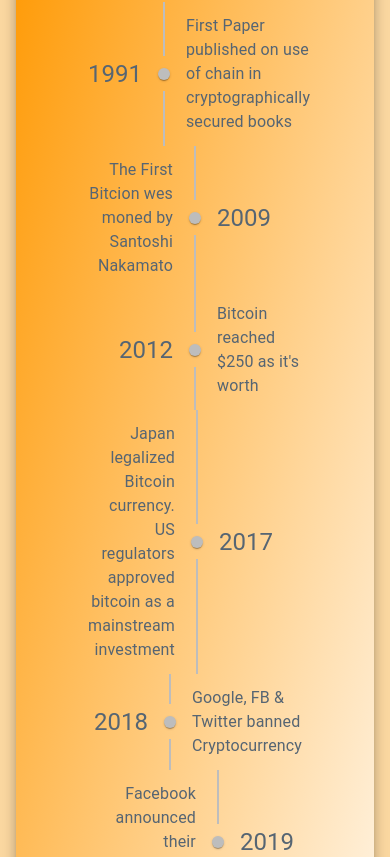
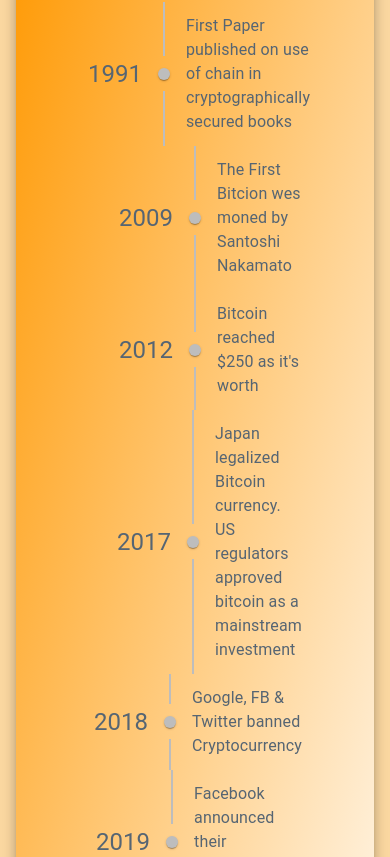
Before and after one commit to SoumyajeetDas/Bags-MaterialUI-Project, a React (Create React App) app: page / in a window 390 px wide. Shown: the part 1759-2616 px from the top of the page. Built offline with nearby package versions, Linux system fonts and the light colour scheme; a web font is replaced by a local one.

Commit message:
Made Timeline Reponsive

```diff
--- a/src/components/Content/TimelineComponent/Timelinecomponent.js
+++ b/src/components/Content/TimelineComponent/Timelinecomponent.js
@@ -1,5 +1,5 @@
 import React from 'react';
-import { Typography } from '@mui/material'
+import { Typography, useTheme, useMediaQuery } from '@mui/material'
 import Timeline from '@mui/lab/Timeline';
 import TimelineItem from '@mui/lab/TimelineItem';
 import TimelineSeparator from '@mui/lab/TimelineSeparator';
@@ -10,9 +10,17 @@ import TimelineDot from '@mui/lab/TimelineDot';
 
 
 const Timelinecomponent = () => {
+
+    // This will take out the current theme that is been used in the project.
+    const theme = useTheme();
+
+    // useMediaWuery will basically check for the breakponts or wwe can seay if it is lower than md
+    const isMatch = useMediaQuery(theme.breakpoints.down("md"))
+
+
     return (
 
-        <Timeline position="alternate">
+        <Timeline position={isMatch?'right':'alternate'}>
 
             <TimelineItem>
                 <TimelineOppositeContent
```
